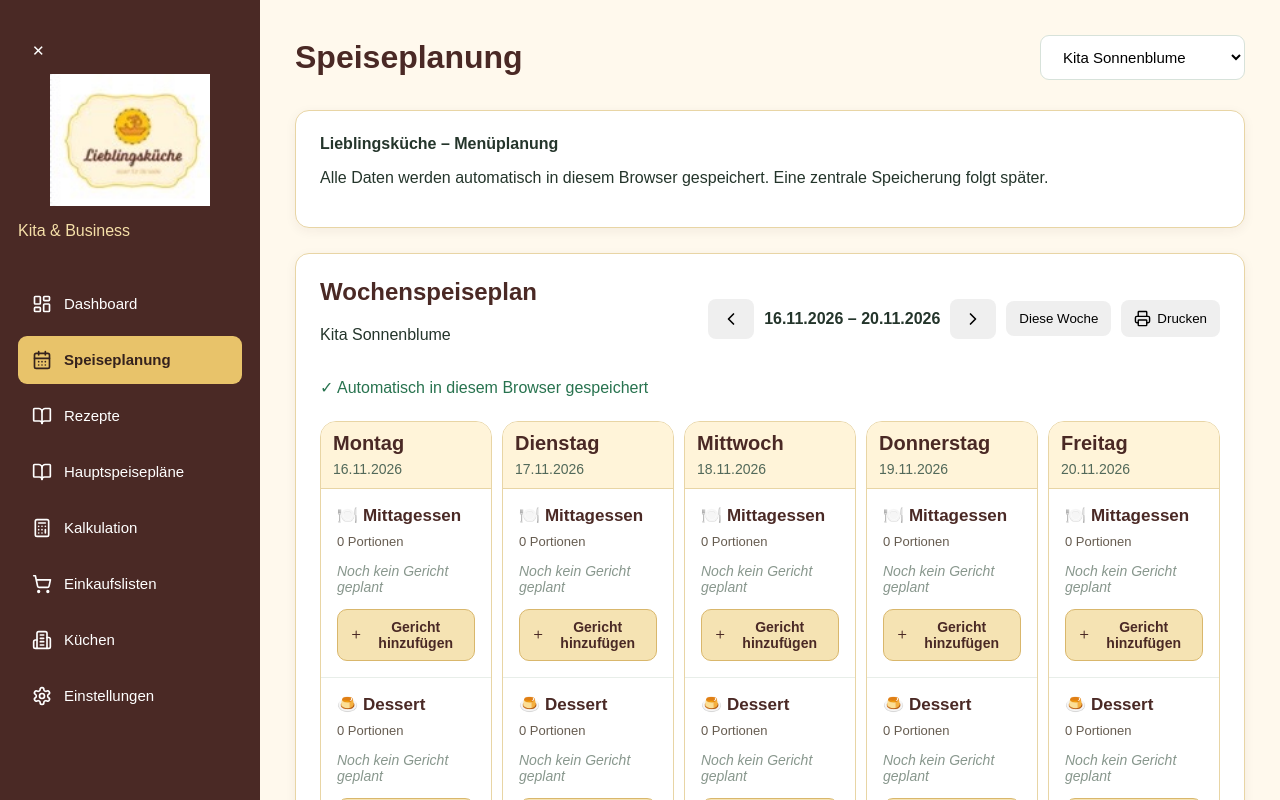
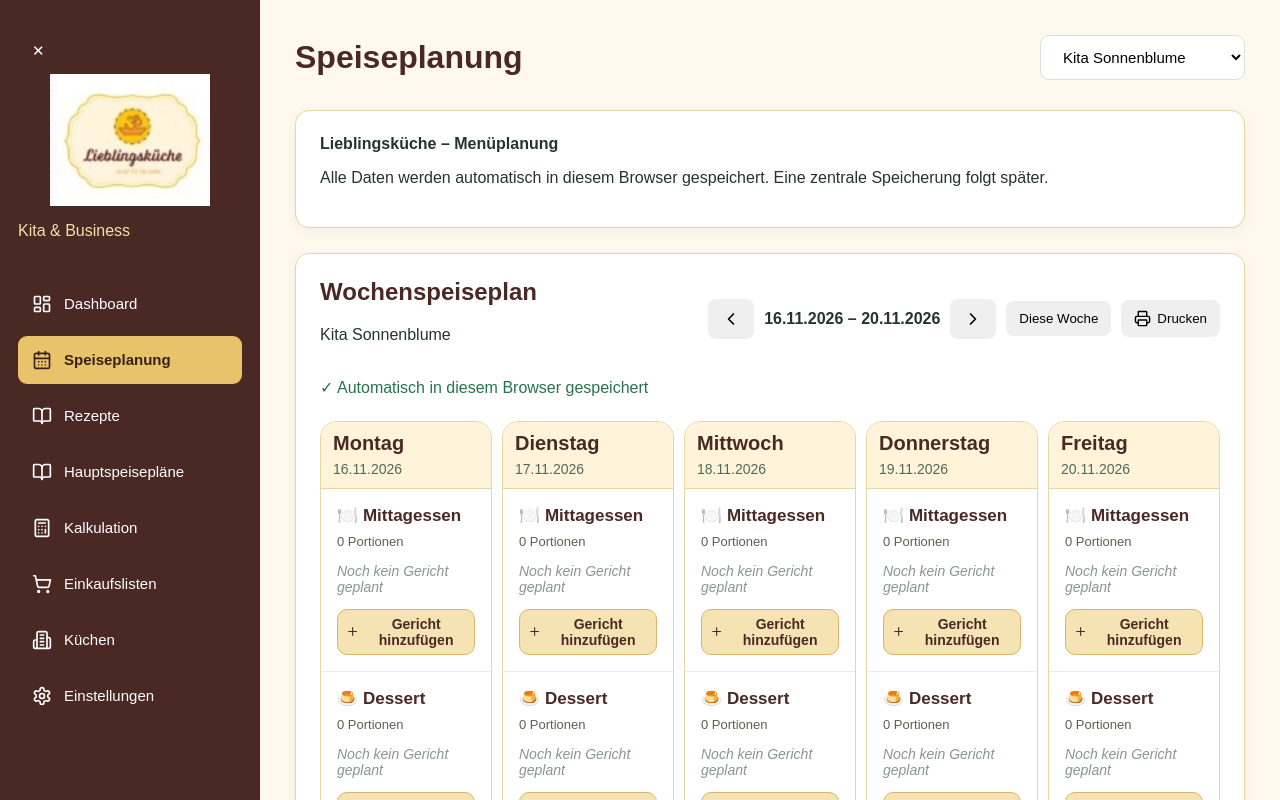
Before and after one commit to reitclub-lochau/Men-planer, a React (Vite) app: page / in a window 1280 px wide. Shown: the top 800 px of the page. Built offline with nearby package versions, Linux system fonts and the light colour scheme.

Commit message:
Adjust padding in button styles

```diff
--- a/src/index.css
+++ b/src/index.css
@@ -424,7 +424,7 @@ grid-template-columns: repeat(5, minmax(0, 1fr));
   align-items: center;
   justify-content: center;
   gap: 7px;
-  padding: 9px 12px;
+  padding: 6px 8px;
   border: none;
   border-radius: 8px;
   font-size: 14px;
```
